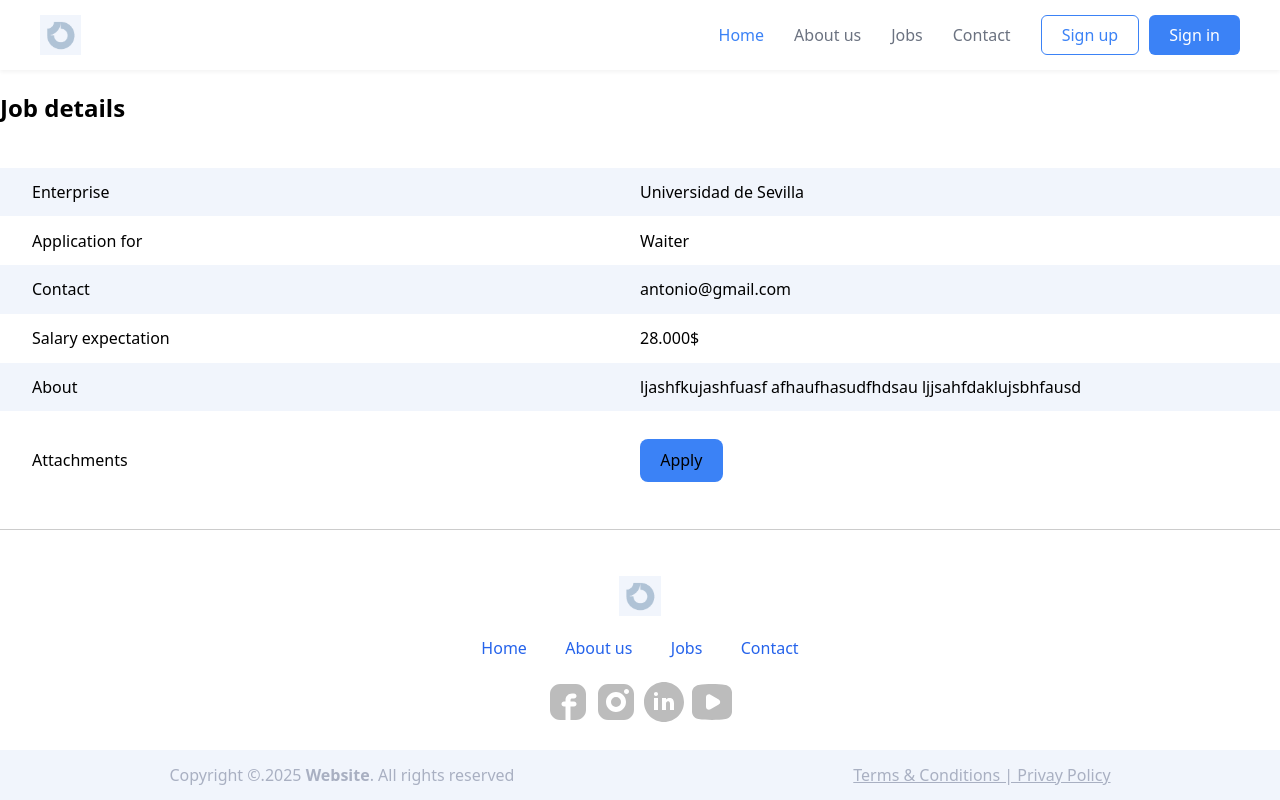
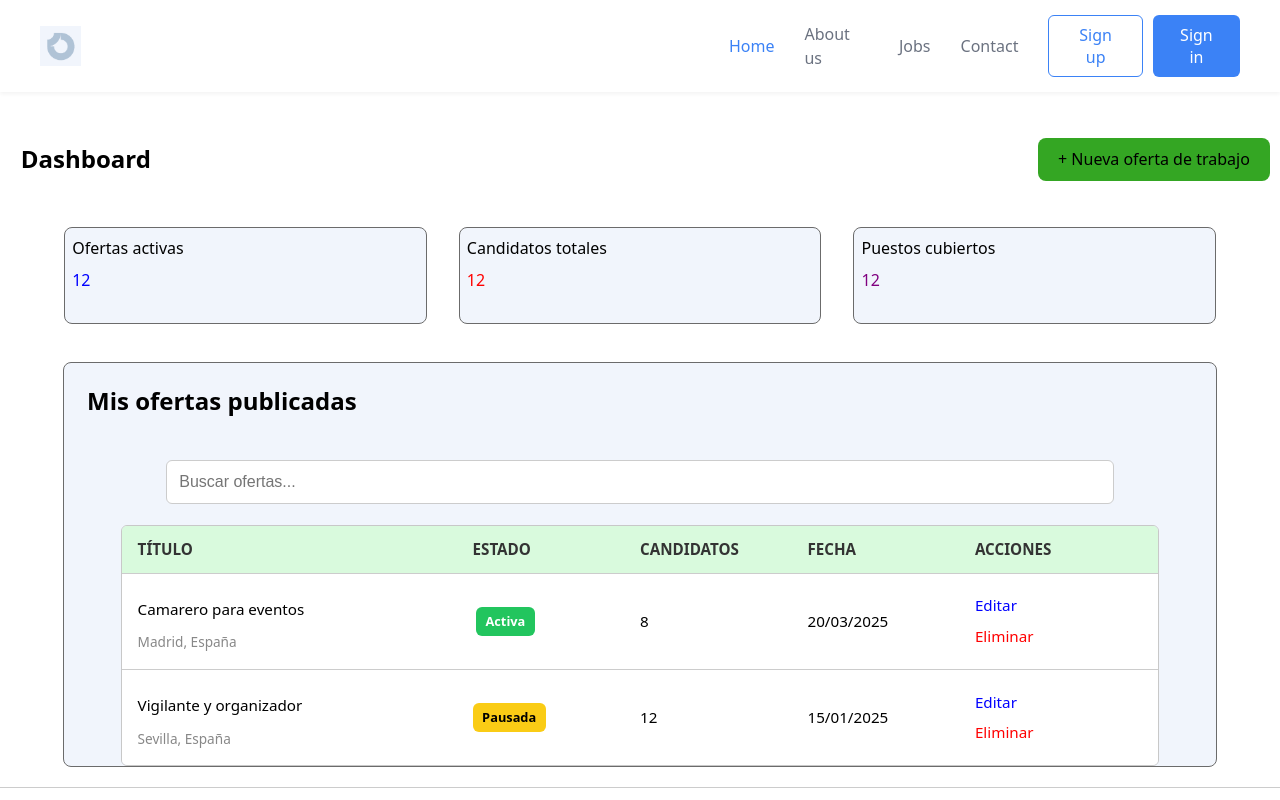
Before and after one commit to juarosrap/Work2day, a React (Vite) app in the folder frontend/: page / in a window 1280 px wide. Built offline with nearby package versions, Linux system fonts and the light colour scheme.

Commit message:
add: dashboard maquetation and styles

```diff
--- a/frontend/src/App.jsx
+++ b/frontend/src/App.jsx
@@ -5,6 +5,7 @@ import MainSection from "./componentes/MainSection.jsx";
 import { Route } from "react-router-dom";
 import Jobs from "./componentes/Jobs.jsx";
 import JobsDetail from "./componentes/JobsDetail.jsx";
+import DashBoard from "./componentes/DashBoard.jsx";
 
 export default function App() {
   return (
@@ -15,7 +16,7 @@ export default function App() {
       </div> */}
       {/* <JobsDetail/> */}
 
-      <JobsDetail />
+      <DashBoard />
 
       <hr />
       <Footer />
--- /dev/null
+++ b/frontend/src/componentes/DashBoard.jsx
@@ -0,0 +1,85 @@
+import "../styles/DashBoard.css";
+
+export default function DashBoard() {
+  return (
+    <div className="main-dash">
+      <div className="title-dash">
+        <h2>Dashboard</h2>
+        <button className="add-job">+ Nueva oferta de trabajo</button>
+      </div>
+
+      <div className="statistics-dash">
+        <div className="stat-card">
+          <p>Ofertas activas</p>
+          <p className="active">12</p>
+        </div>
+        <div className="stat-card">
+          <p>Candidatos totales</p>
+          <p className="total">12</p>
+        </div>
+        <div className="stat-card">
+          <p>Puestos cubiertos</p>
+          <p className="filled">12</p>
+        </div>
+      </div>
+
+        <div className="data-dash">
+            <h2>Mis ofertas publicadas</h2>
+            <div className="search-dash">
+                <input placeholder="Buscar ofertas..." />
+            </div>
+
+            <div className="job-table">
+                <div className="table-header">
+                    <div className="header-cell">TÍTULO</div>
+                    <div className="header-cell">ESTADO</div>
+                    <div className="header-cell">CANDIDATOS</div>
+                    <div className="header-cell">FECHA</div>
+                    <div className="header-cell">ACCIONES</div>
+                </div>
+
+                <div className="table-row">
+                    <div className="cell" data-label="TÍTULO">
+                        <p>Camarero para eventos</p>
+                        <span className="subtitle">Madrid, España</span>
+                    </div>
+                    <div className="cell" data-label="ESTADO">
+                        <span className="status active">Activa</span>
+                    </div>
+                    <div className="cell" data-label="CANDIDATOS">
+                        8
+                    </div>
+                    <div className="cell" data-label="FECHA">
+                        20/03/2025
+                    </div>
+                    <div className="cell actions" data-label="ACCIONES">
+                        <span className="edit">Editar</span>
+                        <span className="delete">Eliminar</span>
+                    </div>
+                </div>
+
+                <div className="table-row">
+                    <div className="cell" data-label="TÍTULO">
+                        <p>Vigilante y organizador</p>
+                        <span className="subtitle">Sevilla, España</span>
+                    </div>
+                    <div className="cell" data-label="ESTADO">
+                        <span className="status paused">Pausada</span>
+                    </div>
+                    <div className="cell" data-label="CANDIDATOS">
+                        12
+                    </div>
+                    <div className="cell" data-label="FECHA">
+                        15/01/2025
+                    </div>
+                    <div className="cell actions" data-label="ACCIONES">
+                        <span className="edit">Editar</span>
+                        <span className="delete">Eliminar</span>
+                    </div>
+                </div>
+
+            </div>
+        </div>
+    </div>
+  );
+}
--- a/frontend/src/componentes/Footer.jsx
+++ b/frontend/src/componentes/Footer.jsx
@@ -12,7 +12,7 @@ export default function Footer() {
         <img src={logo} alt="Work2Day Logo" />
       </div>
       <div className="links">
-        <a href="#" className="active">
+        <a href="#" >
           Home
         </a>
         <a href="#">About us</a>
--- /dev/null
+++ b/frontend/src/styles/DashBoard.css
@@ -0,0 +1,176 @@
+.main-dash {
+    display: grid;
+    grid-template-rows: 1fr 1fr 3fr;
+}
+
+.title-dash {
+    display: grid;
+    grid-template-columns: 1fr auto;
+    color: black;
+    align-items: center;
+}
+
+h2 {
+    color: black;
+    margin-left: 2%;
+}
+.add-job {
+    background-color: #34a623;
+    grid-column: 2;
+    margin-right: 10px;
+}
+
+.statistics-dash {
+    display: grid;
+    grid-template-columns: 1fr 1fr 1fr;
+    gap: 2rem;
+    width: 90%;
+    margin-left: auto;
+    margin-right: auto;
+    margin-bottom: 3%;
+}
+
+.stat-card {
+    background-color: #f1f5fc;
+    border: 1px solid rgb(107, 107, 107);
+    border-radius: 8px;
+}
+
+.data-dash {
+    display: grid;
+    grid-template-columns: 1fr;
+    width: 90%;
+    margin-left: auto;
+    margin: auto;
+    background-color: #f1f5fc;
+    border: 1px solid rgb(107, 107, 107);
+    border-radius: 8px;
+}
+
+.search-dash {
+    width: 100%;
+    display: flex;
+    justify-content: center;
+    margin: 1rem 0;
+}
+
+.search-dash input {
+    width: 80%;
+    padding: 0.75rem;
+    border-radius: 6px;
+    border: 1px solid #ccc;
+    font-size: 1rem;
+}
+
+.job-table {
+    width: 90%;
+    margin: 0 auto;
+    display: flex;
+    flex-direction: column;
+    border: 1px solid rgb(200, 200, 200);
+    border-radius: 6px;
+    overflow: hidden;
+    font-size: 0.95rem;
+}
+
+.table-header {
+    background-color: #d9fadd;
+    display: grid;
+    grid-template-columns: 2fr 1fr 1fr 1fr 1fr;
+    padding: 0.75rem 1rem;
+    font-weight: bold;
+    color: #333;
+}
+
+.table-row {
+    display: grid;
+    grid-template-columns: 2fr 1fr 1fr 1fr 1fr;
+    padding: 1rem;
+    border-top: 1px solid #ccc;
+    align-items: center;
+    background-color: white;
+}
+
+.cell {
+    display: flex;
+    flex-direction: column;
+    justify-content: center;
+    gap: 0.25rem;
+    color: black;
+}
+
+.subtitle {
+    color: #888;
+    font-size: 0.85rem;
+}
+
+.status {
+    padding: 0.3rem 0.6rem;
+    border-radius: 6px;
+    font-weight: bold;
+    text-align: center;
+    width: fit-content;
+    font-size: 0.8rem;
+}
+
+.status.active {
+    background-color: #22c55e;
+    color: white;
+}
+
+.status.paused {
+    background-color: #facc15;
+    color: black;
+}
+
+.actions {
+    display: flex;
+    gap: 0.5rem;
+}
+
+.actions .edit {
+    color: blue;
+    cursor: pointer;
+}
+
+.actions .delete {
+    color: red;
+    cursor: pointer;
+}
+
+
+
+.stat-card p{
+    margin-left: 2%;
+}
+
+.active {
+    color: blue;
+    margin-left: 2%;
+}
+
+.total {
+    color: red;
+    margin-left: 2%;
+}
+
+.filled {
+    color: purple;
+    margin-left: 2%;
+}
+
+@media (max-width: 768px) {
+  .table-header {
+    display: none;
+  }
+
+  .cell {
+    display: flex;
+    flex-direction: column;
+    justify-content: center;
+    align-items: center;
+    gap: 0.25rem;
+    color: black;
+}
+
+}
--- a/frontend/src/styles/JobCard.css
+++ b/frontend/src/styles/JobCard.css
@@ -67,7 +67,7 @@ h3, p {
   align-items: center;
 }
 
-a {
+.read-more {
   color: #2563eb;
   text-decoration: none;
 }
```
